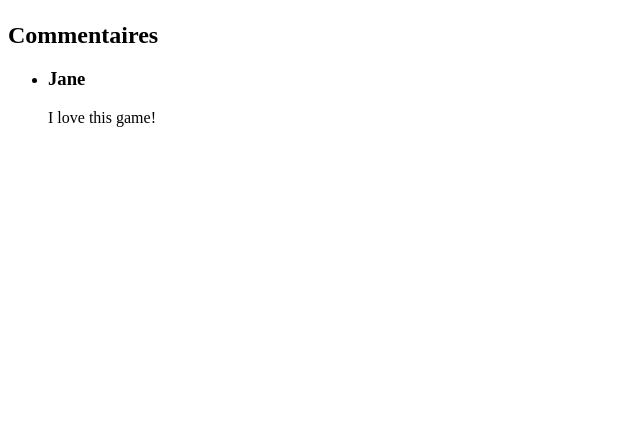
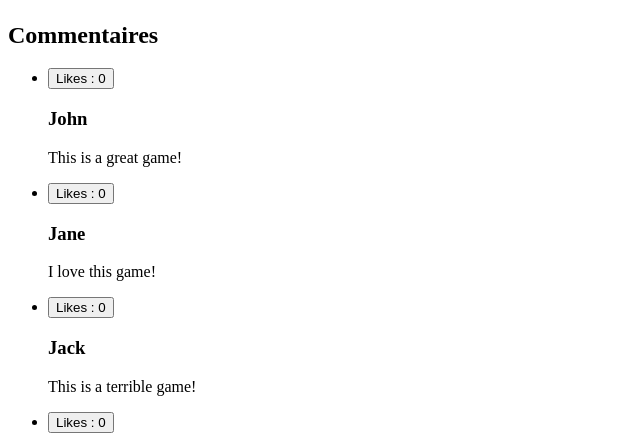
Before and after one commit to Benja-san/sgs-microapp-with-router-form-and-input, an Angular app: page /game/1 in a window 1280 px wide. Shown: the part 357-800 px from the top of the page, without its empty margins (0-640 px from the left). Built offline with nearby package versions, Linux system fonts and the light colour scheme.

Commit message:
Add harrypotter page & service use http for hp-api

```diff
--- a/src/app/app.config.ts
+++ b/src/app/app.config.ts
@@ -3,7 +3,12 @@ import { provideRouter } from '@angular/router';
 
 import { routes } from './app.routes';
 import { provideClientHydration } from '@angular/platform-browser';
+import { provideHttpClient } from '@angular/common/http';
 
 export const appConfig: ApplicationConfig = {
-  providers: [provideRouter(routes), provideClientHydration()]
+  providers: [
+    provideRouter(routes),
+    provideClientHydration(),
+    provideHttpClient(),
+  ],
 };
--- a/src/app/app.routes.ts
+++ b/src/app/app.routes.ts
@@ -2,6 +2,7 @@ import { Routes } from '@angular/router';
 import { HomeComponent } from './home/home.component';
 import { GameComponent } from './game/game.component';
 import { AddGameComponent } from './add-game/add-game.component';
+import { HarryPotterComponent } from './harry-potter/harry-potter.component';
 
 export const routes: Routes = [
   {
@@ -22,6 +23,10 @@ export const routes: Routes = [
     component: AddGameComponent,
   },
   {
+    path: 'harry-potter',
+    component: HarryPotterComponent,
+  },
+  {
     path: '**',
     redirectTo: 'home',
     pathMatch: 'full',
--- a/src/app/commentary-card/commentary-card.component.html
+++ b/src/app/commentary-card/commentary-card.component.html
@@ -1,4 +1,5 @@
 <div>
+  <button (click)="onLikeClick()">Likes : {{ like }}</button>
   <h3>{{ commentaryChild.name }}</h3>
   <p>{{ commentaryChild.text }}</p>
 </div>
--- a/src/app/commentary-card/commentary-card.component.ts
+++ b/src/app/commentary-card/commentary-card.component.ts
@@ -1,4 +1,4 @@
-import { Component, Input } from '@angular/core';
+import { Component, EventEmitter, Input, Output } from '@angular/core';
 import { Commentary } from '../model/commentary/commentary';
 
 @Component({
@@ -10,4 +10,19 @@ import { Commentary } from '../model/commentary/commentary';
 })
 export class CommentaryCardComponent {
   @Input() commentaryChild!: Commentary;
+  @Output() eventEmmiter: EventEmitter<number> = new EventEmitter();
+  like: number = 0;
+
+  sendLikeState() {
+    this.eventEmmiter.emit(this.like);
+  }
+
+  onLikeClick() {
+    if (this.like === 1) {
+      this.like--;
+    } else {
+      this.like++;
+    }
+    this.sendLikeState();
+  }
 }
--- a/src/app/game/game.component.html
+++ b/src/app/game/game.component.html
@@ -7,11 +7,16 @@
 <section>
   <h2>Commentaires</h2>
   <ul>
-    @for(commentary of commentaries; track commentary) { @if(commentary.name ===
-    'Jane') {
+    @for(commentary of commentaries; track commentary) {
+    <!-- @if(commentary.name ===
+    'Jane') { -->
     <li>
-      <app-commentary-card [commentaryChild]="commentary"></app-commentary-card>
+      <app-commentary-card
+        (eventEmmiter)="sendLikeStateParent($event)"
+        [commentaryChild]="commentary"
+      ></app-commentary-card>
     </li>
-    } }
+    <!-- }  -->
+    }
   </ul>
 </section>
--- a/src/app/game/game.component.ts
+++ b/src/app/game/game.component.ts
@@ -33,6 +33,10 @@ export class GameComponent {
     this.game = this.gameService.games.find((game) => game.id === this.gameId);
   }
 
+  sendLikeStateParent(likeState: number) {
+    alert('like state : ' + likeState);
+  }
+
   ngOnInit() {
     this.route.paramMap.subscribe((params: ParamMap) => {
       this.gameId = parseInt(params.get('gameId') as string);
--- /dev/null
+++ b/src/app/harry-potter/harry-potter.component.html
@@ -0,0 +1 @@
+<h1>Potthead page</h1>
--- /dev/null
+++ b/src/app/harry-potter/harry-potter.component.ts
@@ -0,0 +1,19 @@
+import { Component, inject } from '@angular/core';
+import { HarryPotterService } from '../service/harry-potter/harry-potter.service';
+
+@Component({
+  selector: 'app-harry-potter',
+  standalone: true,
+  imports: [],
+  templateUrl: './harry-potter.component.html',
+  styleUrl: './harry-potter.component.scss',
+})
+export class HarryPotterComponent {
+  hpService: HarryPotterService = inject(HarryPotterService);
+
+  constructor() {}
+
+  ngOnInit() {
+    this.hpService.getAllCharacters().subscribe((data) => console.log(data));
+  }
+}
--- /dev/null
+++ b/src/app/service/harry-potter/harry-potter.service.ts
@@ -0,0 +1,15 @@
+import { Injectable, inject } from '@angular/core';
+import { HttpClient } from '@angular/common/http';
+import { Observable } from 'rxjs';
+
+@Injectable({
+  providedIn: 'root',
+})
+export class HarryPotterService {
+  private http: HttpClient = inject(HttpClient);
+  private url: string = 'https://hp-api.herokuapp.com/api/';
+
+  getAllCharacters(): Observable<any> {
+    return this.http.get(`${this.url}characters`);
+  }
+}
```
Also changed, not shown: src/app/harry-potter/harry-potter.component.scss (added), 2 other files (tests, documents, lock files or other folders).
